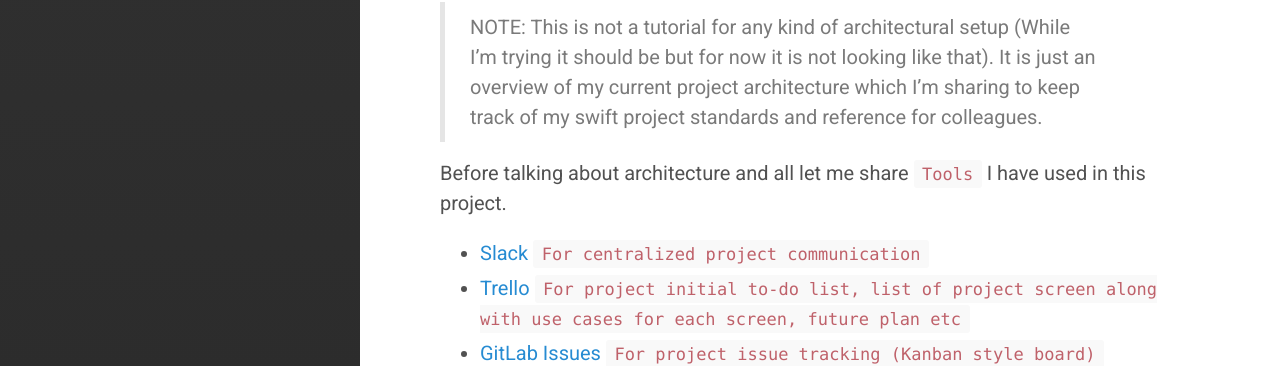
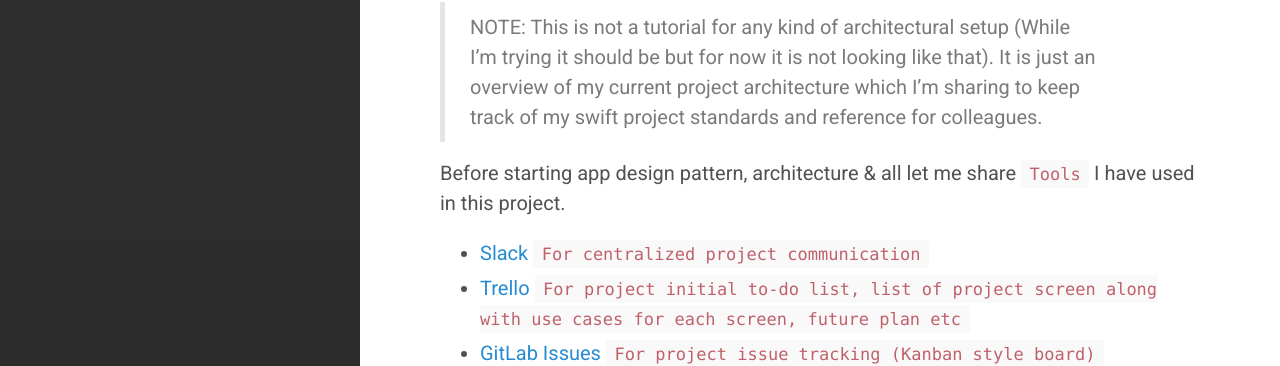
Before and after one commit to tirupati17/tirupati17.github.io, a Jekyll site: the page built from _posts/2018-08-12-wreely-app-architecture.md, in a window 1280 px wide. Shown: the part 438-804 px from the top of the page. Built offline with Jekyll 4.4.1, drawn with Linux system fonts in a browser that asks for light colours.

Commit message:
wreely-app-architecture post

```diff
--- a/_posts/2018-08-12-wreely-app-architecture.md
+++ b/_posts/2018-08-12-wreely-app-architecture.md
@@ -13,7 +13,7 @@ Let me introduce my [Wreely - Community Platform](https://itunes.apple.com/us/ap
 
 >  NOTE: This is not a tutorial for any kind of architectural setup (While I'm trying it should be but for now it is not looking like that). It is just an overview of my current project architecture which I'm sharing to keep track of my swift project standards and reference for colleagues.
 
-Before talking about architecture and all let me share `Tools` I have used in this project.
+Before starting app design pattern, architecture & all let me share `Tools` I have used in this project.
 - [Slack](https://slack.com) `For centralized project communication`
 - [Trello](https://trello.com) `For project initial to-do list, list of project screen along with use cases for each screen, future plan etc`
 - [GitLab Issues](https://docs.gitlab.com/ee/user/project/issues/) `For project issue tracking (Kanban style board)`
```
